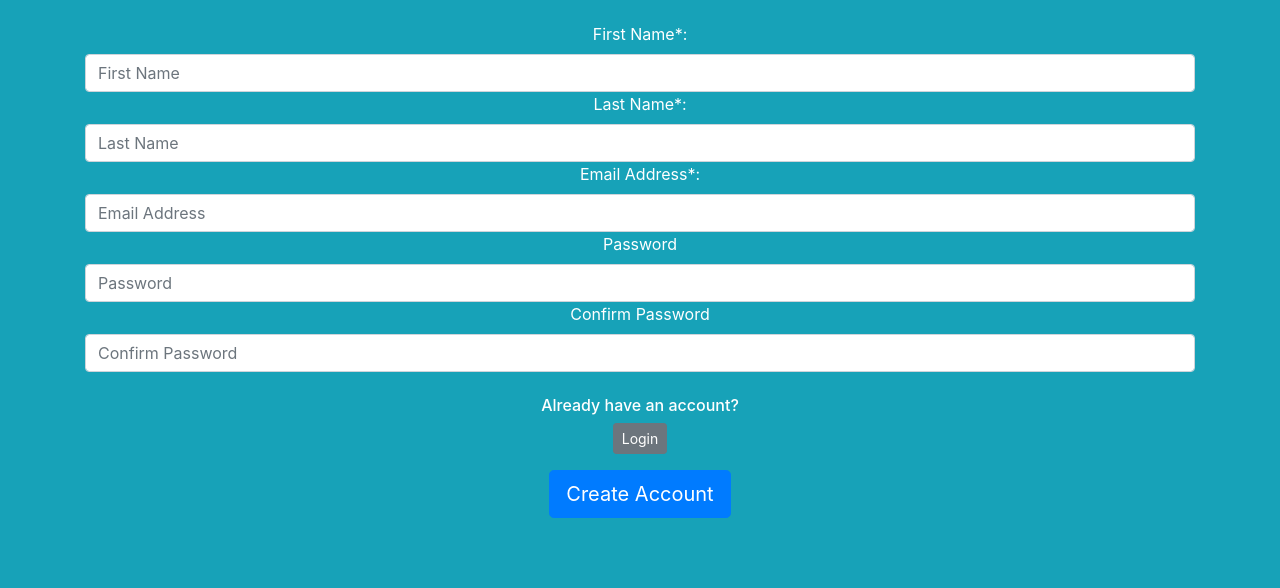
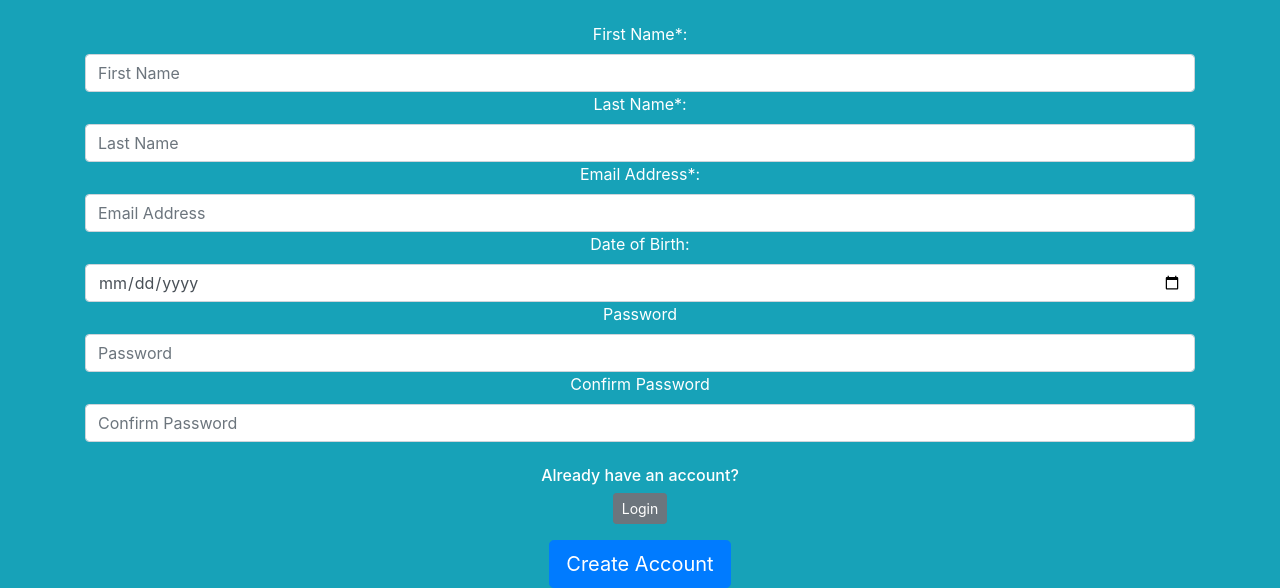
Before and after one commit to DarishkaAMS/Flask_Projects-EPAM-CRM, a Flask app: page /register in a window 1280 px wide. Shown: the part 554-1142 px from the top of the page. Before the commit the page ends 1072 px from the top, so only its background shows below. Run offline with Flask 2, Linux system fonts and the light colour scheme.

Commit message:
Add date_of_birth @ registration

```diff
--- a/department_app/forms/employee.py
+++ b/department_app/forms/employee.py
@@ -18,7 +18,7 @@ class RegisterForm(FlaskForm):
     first_name = StringField(label='First Name*:', validators=[Length(min=2, max=30), DataRequired()])
     last_name = StringField(label='Last Name*:', validators=[Length(min=2, max=30), DataRequired()])
     email_address = StringField(label='Email Address*:', validators=[Email(), DataRequired()])
-    # date_of_birth = DateField(label='Date of Birth:', format='%Y-%m-%d')
+    date_of_birth = DateField(label='Date of Birth:', format='%Y-%m-%d')
     # department = StringField(label='Department')
     # salary = IntegerField(label='Salary')
     password_hash = PasswordField(label='Password', validators=[Length(min=6), DataRequired()])
--- a/department_app/templates/auth/register.html
+++ b/department_app/templates/auth/register.html
@@ -9,7 +9,9 @@ Registration Page
     <br/>
     <form method="POST" class="form-register" style="color:white">
         {{ form.hidden_tag() }} <!-- Protection from Cross Site Request Forgery (CSRF) -->
-            <img class="mb-4" src="https://ctl.s6img.com/society6/img/2DZ5pCs1LDlhj5rV7ITQmVdkYxU/w_700/posters/top/~artwork,fw_2718,fh_3618,fx_-450,iw_3618,ih_3618/s6-0089/a/34685025_16296864/~~/black-cat-dcv-posters.jpg" alt="DarishkaAMS" width="350" height="350">
+        <img class="mb-4"
+             src="https://ctl.s6img.com/society6/img/2DZ5pCs1LDlhj5rV7ITQmVdkYxU/w_700/posters/top/~artwork,fw_2718,fh_3618,fx_-450,iw_3618,ih_3618/s6-0089/a/34685025_16296864/~~/black-cat-dcv-posters.jpg"
+             alt="DarishkaAMS" width="350" height="350">
         <h1 class="h3 mb-3 font-weight-normal">
             Let's Create Your Account
         </h1>
@@ -22,7 +24,8 @@ Registration Page
         {{ form.last_name(class="form-control", placeholder="Last Name") }}
         {{ form.email_address.label() }}
         {{ form.email_address(class="form-control", placeholder="Email Address") }}
-
+        {{ form.date_of_birth.label() }}
+        {{ form.date_of_birth(class="form-control", type="date", max="2003-01-01", placeholder="Date of Birth") }}
         {{ form.password_hash.label() }}
         {{ form.password_hash(class="form-control", placeholder="Password") }}
         {{ form.confirm_password.label() }}
--- a/department_app/views/auth.py
+++ b/department_app/views/auth.py
@@ -28,6 +28,7 @@ def register_page():
         first_name = form.first_name.data
         last_name = form.last_name.data
         email_address = form.email_address.data
+        date_of_birth = form.date_of_birth.data
         password_hash = form.password_hash.data
         confirm_password = form.confirm_password.data
 
@@ -40,6 +41,7 @@ def register_page():
                 first_name=first_name,
                 last_name=last_name,
                 email_address=email_address,
+                date_of_birth = date_of_birth,
                 password_hash=generate_password_hash(form.password_hash.data, method='sha256')
 
             )
```
Lines whose indentation alone changed are shown as unchanged.
